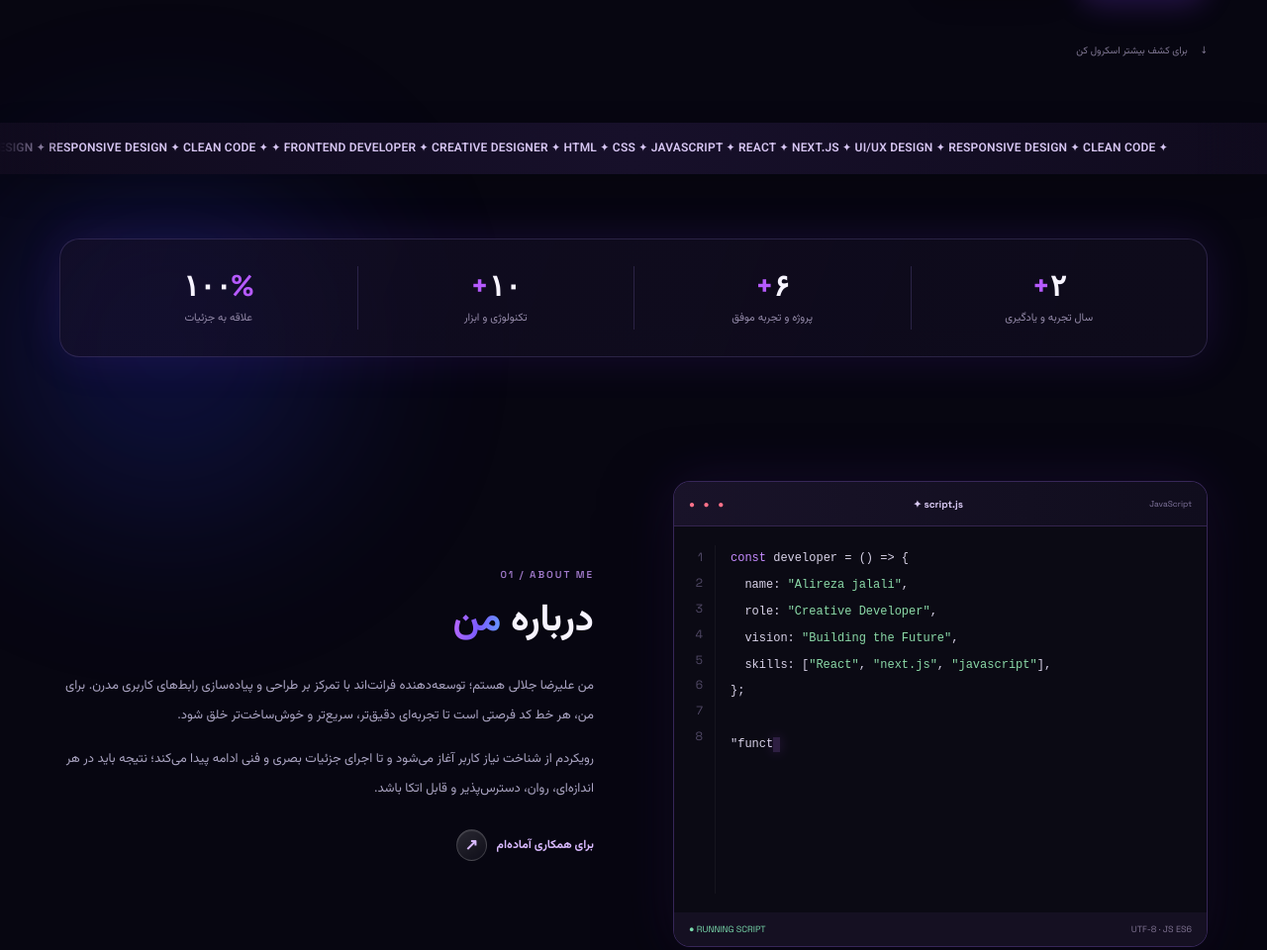
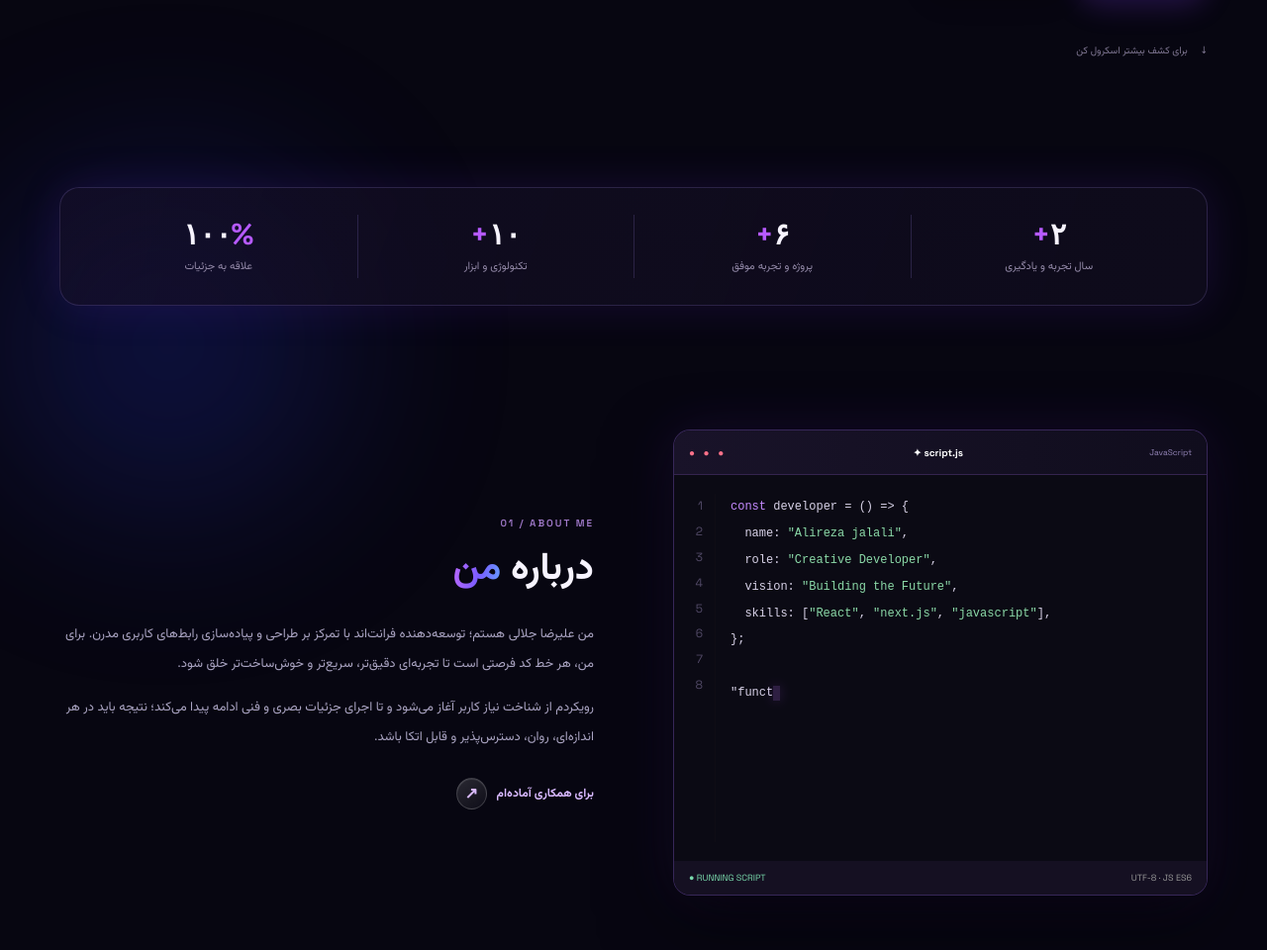
Before and after one commit to unfu2a-ops/profilo-v2, a plain HTML site: page index.html in a window 1280 px wide. Shown: the part 722-1682 px from the top of the page at 99% size. Drawn offline with Linux system fonts and the light colour scheme.

Commit message:
update website

```diff
--- a/index.html
+++ b/index.html
@@ -39,7 +39,7 @@
             <div class="intro">
                 <div class="available"><i></i> آماده برای همکاری و پروژه‌های جدید</div><label class="eyebrow">FRONT-END
                     DEVELOPER　✦　CREATIVE CODER</label>
-                <h1>سلام، من <span class="gradient">علیرضا جلالی</span> هستم؛<br>وب‌سایت‌هایی با <em>هویت متمایز</em>
+                <h1>سلام، من <span class="gradient">علیرضا جلالی</span> هستم؛<br>وب‌سایت‌ ها را با <em>هویت متمایز</em>
                     خلق می‌کنم.</h1>
                 <div class="role-line"><span></span> توسعه‌دهنده فرانت‌اند <i>✦</i> طراح تجربه‌های دیجیتال <i>✦</i> خالق
                     رابط‌های تعاملی</div>
@@ -61,12 +61,6 @@
                 <div class="visual-caption">DESIGN · DEVELOP · CREATE</div>
             </div>
         </section>
-        <div class="ticker">
-            <div>✦ FRONTEND DEVELOPER ✦ CREATIVE DESIGNER ✦ HTML ✦ CSS ✦ JAVASCRIPT ✦ REACT ✦ NEXT.JS ✦ UI/UX DESIGN ✦ RESPONSIVE DESIGN ✦ CLEAN CODE ✦
-                ✦ FRONTEND DEVELOPER ✦ CREATIVE DESIGNER ✦ HTML ✦ CSS ✦ JAVASCRIPT ✦ REACT ✦ NEXT.JS ✦ UI/UX DESIGN ✦ RESPONSIVE DESIGN ✦ CLEAN CODE ✦
-                ✦ FRONTEND DEVELOPER ✦ CREATIVE DESIGNER ✦ HTML ✦ CSS ✦ JAVASCRIPT ✦ REACT ✦ NEXT.JS ✦ UI/UX DESIGN ✦ RESPONSIVE DESIGN ✦ CLEAN CODE ✦
-            </div>
-        </div>
         <section class="stats wrap">
             <div><b>۲<span>+</span></b><small>سال تجربه و یادگیری</small></div>
             <div><b>۶<span>+</span></b><small>پروژه و تجربه موفق</small></div>
@@ -127,7 +121,7 @@
                             viewBox="0 0 24 24">
                             <path
                                 d="M21.7 3.3 18.5 20c-.2 1.2-.9 1.5-1.8.9l-5-3.7-2.4 2.3c-.3.3-.5.5-1 .5l.4-5.1 9.3-8.4c.4-.4-.1-.6-.6-.2L6 13.5 1.1 12c-1.1-.3-1.1-1 .2-1.5L20.4 3c.9-.3 1.6.2 1.3 1.3Z" />
-                        </svg></i><span><b>تلگرام</b><small>@YourTelegramID</small></span><strong class="arrow-icon"
+                        </svg></i><span><b>تلگرام</b><small>@constunfu</small></span><strong class="arrow-icon"
                         aria-hidden="true">↗</strong></a>
 
                 <a href="https://www.instagram.com/unfu2a?fqnt=MXJwZ2xldHpneGRlNQ==" target="_blank" rel="noopener"><i class="instagram"><svg
--- a/style.css
+++ b/style.css
@@ -605,7 +605,7 @@ header {
   align-items: center;
   justify-content: space-between;
   padding: 0 15px;
-  color: #81759e;
+  color: #d0bbffae;
   font: 10px "Space Grotesk"
 }
 
@@ -615,7 +615,7 @@ header {
 }
 
 .editorbar b {
-  color: #d9c9f4
+  color: #ffffff
 }
 
 .editorbody {
@@ -630,7 +630,7 @@ header {
   padding-right: 12px;
   color: #514966;
   font: 12px/2.15 "Space Grotesk";
-  border-right: 1px solid #ffffff0b
+  border-right: 1px solid #613d3d0b
 }
 
 .editorbody pre {
@@ -681,7 +681,7 @@ header {
   justify-content: space-between;
   padding: 11px 15px;
   background: #151022;
-  color: #807493;
+  color: #979797;
   font: 9px "Space Grotesk"
 }
 
```
